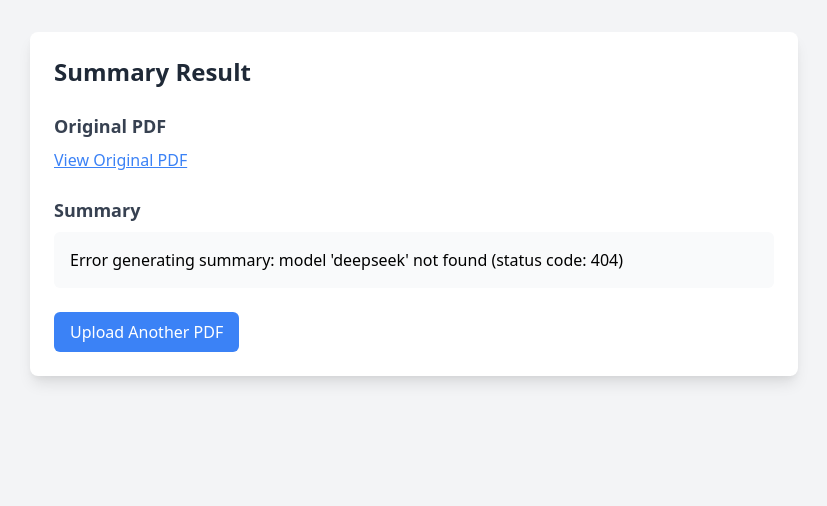
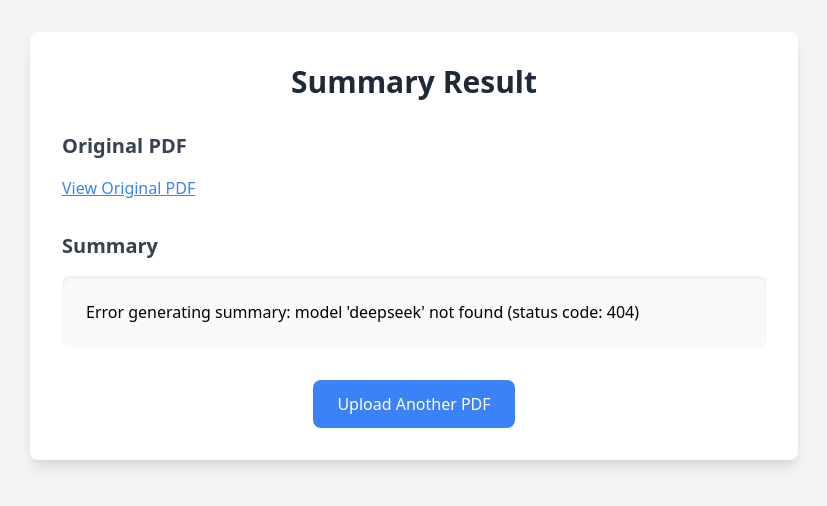
Before and after one commit to Aditya26ind/PDFSummarizers, a Django app: page /result/1/ in a window 1280 px wide. Shown: the top 506 px of the page, without its empty margins (226-1053 px from the left). Run offline with Django 4.2, Linux system fonts and the light colour scheme; data comes from the database, SQL or seed files in the repository; both versions use the stored data as it was after the commit.

Commit message:
updates - added gitignore - updated result.html

```diff
--- a/templates/result.html
+++ b/templates/result.html
@@ -1,4 +1,3 @@
-
 <!DOCTYPE html>
 <html lang="en">
 <head>
@@ -10,28 +9,30 @@
 <body class="bg-gray-100">
     <div class="container mx-auto px-4 py-8">
         <div class="max-w-3xl mx-auto">
-            <div class="bg-white rounded-lg shadow-lg p-6">
-                <h1 class="text-2xl font-bold mb-6 text-gray-800">Summary Result</h1>
+            <div class="bg-white rounded-lg shadow-lg p-8">
+                <h1 class="text-3xl font-bold mb-8 text-gray-800 text-center">Summary Result</h1>
 
-                <div class="mb-6">
-                    <h2 class="text-lg font-semibold mb-2 text-gray-700">Original PDF</h2>
+                <div class="mb-8">
+                    <h2 class="text-xl font-semibold mb-4 text-gray-700">Original PDF</h2>
                     <a href="{{ summary.pdf_file.url }}"
-                       class="text-blue-500 hover:text-blue-600 underline"
+                       class="text-blue-500 hover:text-blue-600 underline transition duration-200"
                        target="_blank">
                         View Original PDF
                     </a>
                 </div>
 
-                <div class="prose max-w-none">
-                    <h2 class="text-lg font-semibold mb-2 text-gray-700">Summary</h2>
-                    <div class="bg-gray-50 p-4 rounded-md">
-                        {{ summary.summary|linebreaks }}
+                <div class="prose max-w-none mb-8">
+                    <h2 class="text-xl font-semibold mb-4 text-gray-700">Summary</h2>
+                    <div class="bg-gray-50 p-6 rounded-lg shadow-inner">
+                        <p class="text-gray-700 leading-relaxed">
+                            {{ summary.summary|linebreaks }}
+                        </p>
                     </div>
                 </div>
 
-                <div class="mt-6">
+                <div class="mt-8 text-center">
                     <a href="{% url 'summary:upload' %}"
-                       class="inline-block bg-blue-500 text-white py-2 px-4 rounded-md hover:bg-blue-600 transition duration-200">
+                       class="inline-block bg-blue-500 text-white py-3 px-6 rounded-lg hover:bg-blue-600 transition duration-200">
                         Upload Another PDF
                     </a>
                 </div>
```
Also changed, not shown: db.sqlite3, 1 other file.
